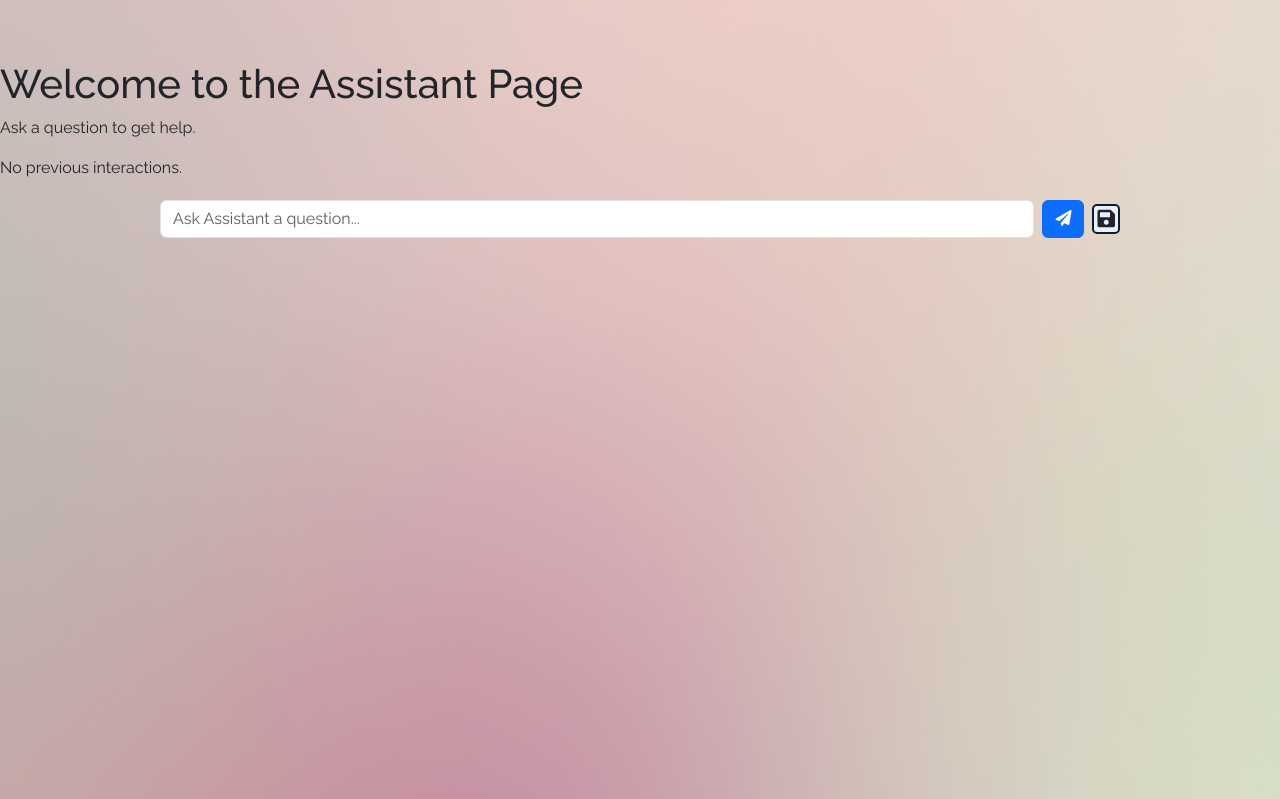
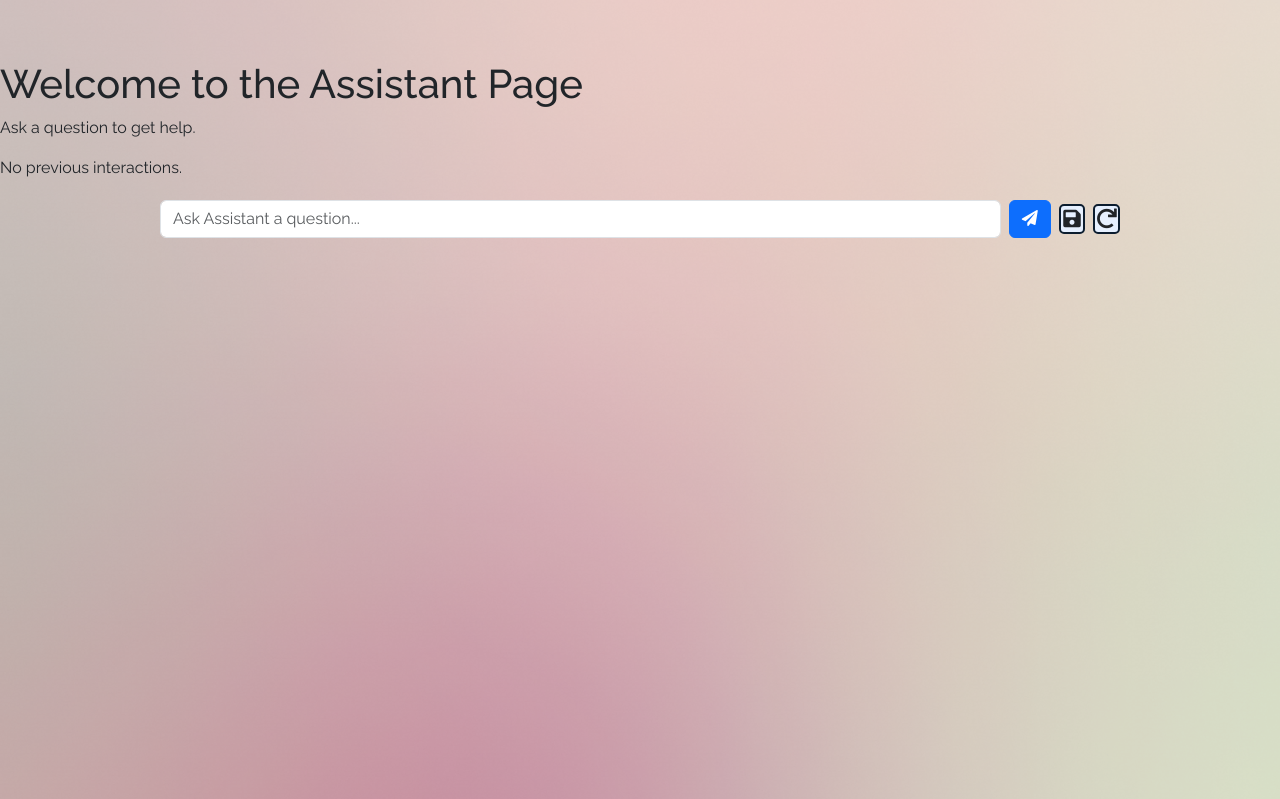
Before and after one commit to Swewi/Hackteam5_may25, a Django app: template assistant/templates/assistant/assistant.html in a window 1280 px wide. Shown: the part 80-879 px from the top of the page. Run offline with Django 5.2, Linux system fonts and the light colour scheme; the template is opened without the code that fills it, so the values that code supplies are empty.

Commit message:
Add clear chat history button and functionality to asssistant

```diff
--- a/assistant/templates/assistant/assistant.html
+++ b/assistant/templates/assistant/assistant.html
@@ -20,6 +20,7 @@
         <input type="text" id="user_input" placeholder="Ask Assistant a question..." class="form-control flex-grow-1">
         <button id="send_button" class="btn btn-primary"><i class="fa fa-paper-plane"></i></button>
         <span id="save_conversation"><i class="fas fa-save"></i></span>
+        <span id="clear_chat"><i class="fas fa-redo"></i></span>
     </div>
 </div>
 <!-- Save Conversation Modal -->
@@ -220,6 +221,28 @@
         }
         return cookieValue;
     }
+
+    const clearChatButton = document.getElementById('clear_chat');
+    clearChatButton.addEventListener('click', function () {
+        fetch('/assistant/clear-chat-history/', {
+            method: 'POST',
+            headers: {
+                'X-CSRFToken': getCookie('csrftoken')
+            }
+        })
+        .then(response => response.json())
+        .then(data => {
+            if (data.status === 'success') {
+                // reload the page to show the cleared chat history
+                window.location.reload();
+            } else {
+                alert('Something went wrong while clearing the chat history.');
+            }
+        })
+        .catch(() => {
+            alert('Something went wrong while clearing the chat history.');
+        });
+    });
 </script>
 {% csrf_token %}
 {% endblock %}
--- a/assistant/urls.py
+++ b/assistant/urls.py
@@ -4,4 +4,5 @@ from . import views
 urlpatterns = [
     path('assistant/', views.assistant_view, name='assistant'),
     path('assistant/save-conversation/', views.save_conversation, name='save_conversation'),
+    path('assistant/clear-chat-history/', views.clear_chat_history, name='clear_chat_history'),
 ]
--- a/static/css/note.css
+++ b/static/css/note.css
@@ -92,6 +92,20 @@ border: 2px solid #0c1d2f;
 border-radius: 5px;
 margin: 0;
 }
+
+#clear_chat {
+display: inline-flex;
+align-items: center;
+justify-content: center;
+cursor: pointer;
+font-size: 20px;
+background-color: #e6f0ff;
+height: 30px;
+width: 30px;
+border: 2px solid #0c1d2f;
+border-radius: 5px;
+margin: 0;
+}
 /* Success notification */
 .notification-message {
 transition: opacity 0.5s ease-in-out;
```
Also changed, not shown: assistant/views.py (+9 -0 lines).
